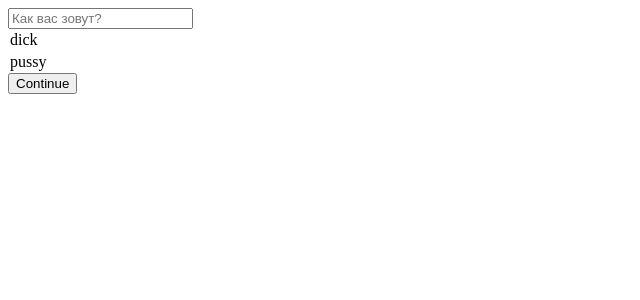
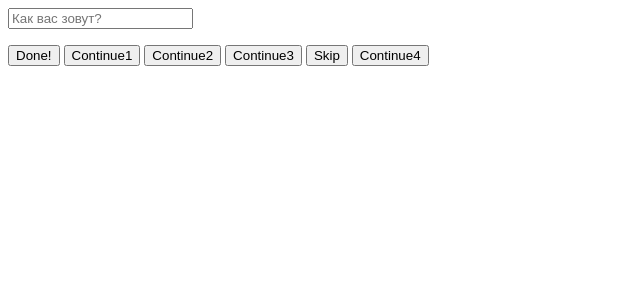
Before and after one commit to tibsos/ssilo4ka, a Django app: template ssilo4ka/templates/auth/profile_creation.html in a window 1280 px wide. Shown: the top 300 px of the page, without its empty margins (0-640 px from the left). Run offline with Django 4.2, Linux system fonts and the light colour scheme; the template is opened without the code that fills it: values that come from a table or form of the project are taken from there, others are empty; data comes from the database, SQL or seed files in the repository.

Commit message:
2MacMiller

```diff
--- a/ssilo4ka/base/views.py
+++ b/ssilo4ka/base/views.py
@@ -3,6 +3,6 @@ def landing(request):
 
     if request.method=='POST':
         username=request.POST.get('username')
-        return redirect('user:landing_register',username=username)
+        return redirect('user:landing-register',username=username)
 
     return render(request,'landing.html')
--- a/ssilo4ka/link/urls.py
+++ b/ssilo4ka/link/urls.py
@@ -1,5 +1,8 @@
 from django.urls import path
 from .views import *
+
+app_name='link'
+
 urlpatterns=[
     path('home/',home,name='home')
 ]
--- a/ssilo4ka/templates/auth/profile_creation.html
+++ b/ssilo4ka/templates/auth/profile_creation.html
@@ -10,7 +10,10 @@
     <body>
         <div>
             <form method="POST">
+                {%csrf_token%}
                 <input name="name" id="name" placeholder="Как вас зовут?">
+                <p id="nameError"></p>
+                <div id="categoryForm" style="display:none;">
                     <div id="categories">
                         {%for category in categories%}
                         <label>
@@ -29,25 +32,81 @@
                         {%endfor%}
                     </div>
                     {%endfor%}
+                    <p id="categoryError"></p>
+                </div>
+
+                <div id="planForm" style="display:none">
+                    <div id="freePlan" >
+                        <label>
+                            <input type='radio' name="plan" value="Free">
+                            <div>Free</div>
+                        </label>
+                    </div>
+                    <div id="premiumPlan">
+                        <label>
+                            <input type='radio' name="plan" value="Premium" checked>
+                            <div>Premium</div>
+                        </label>
+                    </div>
+                </div>
+                <div id="firstLink" style="display:none;">
+                    <input name="link" placeholder="URL" id="url">
+                    <p id="urlError"></p>
+                </div>
+                <div id="done" style="display:none;">
+                    <h1>Lets roll!</h1>
+                </div>
+                <button type="submit" id="doneBtn">Done!</button>
+                <button id="continue1" type="button">Continue1</button>
+                <button id="continue2" type="button">Continue2</button>
+                <button id="continue3" type="button">Continue3</button>
+                <button id="skip" type="button">Skip</button>
+                <button id="continue4" type="button">Continue4</button>
             </form>
-            <button id="continue">Continue</button>
         </div>
     </body>
 
     <script>
 
-        $('#continue').on('click',function(){
+        $('#continue1').on('click',function(){
            name=document.getElementById('name').value;
            if(name.length===0){
-                alert('name empty');
+                document.getElementById('nameError').innerHTML='Пожалуйста, укажите свое имя.'
+           }
+           else{
+                document.getElementById('categoryForm').style.display='';
            }
         });
-
+        $('#continue2').on('click',function(){
+           if(($("input[name='category']:checked").length === 0)){
+               document.getElementById('categoryError').innerText='Пожалуйста, выберите хотя бы одно направление.';
+            }
+            else{
+                document.getElementById('planForm').style.display='';
+           }
+        });
         $("input[name='category']").change(function(){
             category=$('input[name="category"]:checked').val();
             document.getElementById(category).style.display='';
 
         });
+        $('#continue3').on('click',function(){
+            document.getElementById('firstLink').style.display='';
+        });
+        $('#continue4').on('click',function(){
+            url=document.getElementById('url').value
+            if(/^(?:(?:(?:https?|ftp):)?\/\/)(?:\S+(?::\S*)?@)?(?:(?!(?:10|127)(?:\.\d{1,3}){3})(?!(?:169\.254|192\.168)(?:\.\d{1,3}){2})(?!172\.(?:1[6-9]|2\d|3[0-1])(?:\.\d{1,3}){2})(?:[1-9]\d?|1\d\d|2[01]\d|22[0-3])(?:\.(?:1?\d{1,2}|2[0-4]\d|25[0-5])){2}(?:\.(?:[1-9]\d?|1\d\d|2[0-4]\d|25[0-4]))|(?:(?:[a-z\u00a1-\uffff0-9]-*)*[a-z\u00a1-\uffff0-9]+)(?:\.(?:[a-z\u00a1-\uffff0-9]-*)*[a-z\u00a1-\uffff0-9]+)*(?:\.(?:[a-z\u00a1-\uffff]{2,})).?)(?::\d{2,5})?(?:[/?#]\S*)?$/i.test( url )===true){
+                document.getElementById('done').style.display='';
+            }
+            else{
+                document.getElementById('urlError').innerText='Введите корректную ссылку.';
+            }
+        });
+        $('#skip').on('click',function(){
+            document.getElementById('done').style.display='';
+        });
+
+
 
     </script>
 
--- a/ssilo4ka/user/models.py
+++ b/ssilo4ka/user/models.py
@@ -22,7 +22,7 @@ class Profile(m.Model):
     email=m.CharField(max_length=254)
 
     category=m.ForeignKey('Category',on_delete=m.DO_NOTHING,null=True)
-    subcategory=m.ForeignKey('Subcategory',on_delete=m.DO_NOTHING,null=True)
+    subCategory=m.ForeignKey('Subcategory',on_delete=m.DO_NOTHING,null=True)
 
     plan=m.ForeignKey('Plan',on_delete=m.DO_NOTHING,null=True)
     mfa=m.BooleanField(_("Multi-factor Authentication"),default=False)
--- a/ssilo4ka/user/urls.py
+++ b/ssilo4ka/user/urls.py
@@ -1,10 +1,11 @@
-from django.urls import path
+from django.urls import path,include
 from .views import *
 
 app_name='user'
 
 urlpatterns=[
-    path('register/<str:username>',landing_register,name='landing-register'),
-    path('check_username/',check_username,name='check-username'),
-    path('profile_creation/',profile_creation,name='profile-creation'),
+    path('check-username/',check_username,name='check-username'),
+    path('register/profile-creation/',profile_creation,name='profile-creation'),
+    path('register/<str:username>/',landing_register,name='landing-register'),
+    path('',include('link.urls')),
 ]
```
Also changed, not shown: ssilo4ka/templates/auth/landing_register.html (+18 -2 lines), ssilo4ka/user/views.py (+15 -0 lines), ssilo4ka/db.sqlite3, ssilo4ka/user/migrations/0008_rename_subcategory_profile_subcategory.py (added). Lines whose indentation alone changed are shown as unchanged.
